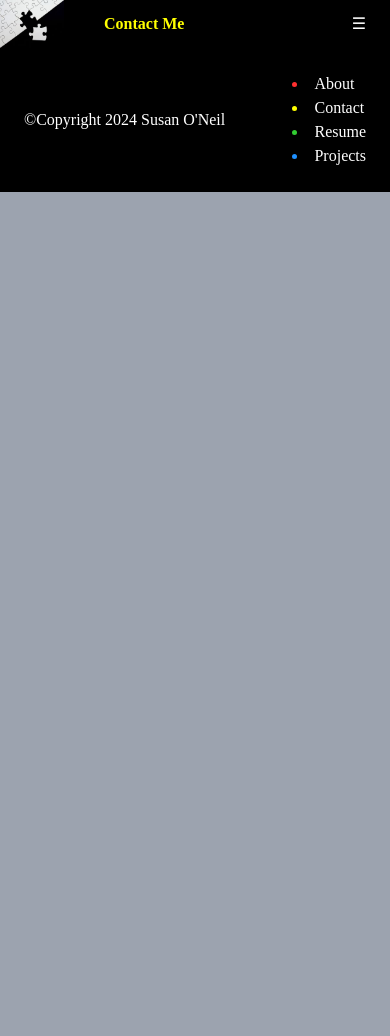
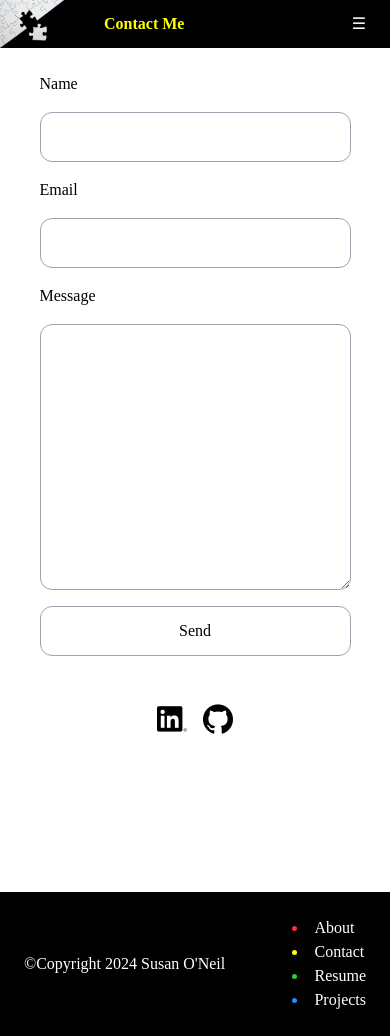
Before and after one commit to susieoneil/C4Prog-WT-PROJ, a website: page contact.html in a window 390 px wide. Before the commit the page ends 844 px from the top, so only its background shows below. Drawn offline with nearby package versions, Linux system fonts and the light colour scheme.

Commit message:
feat(contact): create main area for contact page
- add form to send email
- add social media icons
- create responsive layout

```diff
--- a/contact.html
+++ b/contact.html
@@ -5,6 +5,7 @@
   <meta name="viewport" content="width=device-width, initial-scale=1">
   <title>Contact</title>
   <link rel="stylesheet" href="assets/css/site.css">
+  <link rel='stylesheet' href='https://cdn-uicons.flaticon.com/2.6.0/uicons-brands/css/uicons-brands.css'>
 </head>
 <body class="min-h-screen bg-gray-400">
   <header class="bg-black text-white flex sticky">
@@ -24,7 +25,35 @@
       </nav>
     </section>
   </header>
-  <footer class="bg-black text-white flex justify-between items-center p-6">
+  <main class="bg-white max-w-5xl mx-auto min-h-screen">
+    <article class="grid grid-cols-1 md:grid-cols-4">
+      <form action="mailto:20103375@tafe.wa.edu.au" method="post" enctype="text/plain"
+            class="max-w-4xl mx-auto flex flex-col items-left mx-4 gap-4 col-start-1 col-end-2 md:col-end-4 p-6">
+        <label for="name">Name</label>
+        <input type="text" id="name" name="name"
+               class="w-full text-black sm:text-3xl p-3 rounded-xl border border-solid border-gray-400">
+        <label for="email">Email</label>
+        <input type="email" id="email" name="email"
+               class="w-full md:-3/4 text-black sm:text-3xl p-3 rounded-xl border border-solid border-gray-400">
+        <label for="message">Message</label>
+        <textarea name="message" id="message" cols="30" rows="10"
+                  class="w-full md:-3/4 text-black sm:text-3xl p-3 rounded-xl border border-solid border-gray-400"></textarea>
+        <button type="submit"
+                class="w-full md:-3/4 text-black sm:text-3xl p-3 rounded-xl border border-solid border-gray-400">
+          Send
+        </button>
+      </form>
+      <aside class="flex flex-row md:flex-col text-3xl gap-4 justify-self-center p-6">
+        <a href="https://www.linkedin.com/in/susie-o-neil-5962242a4/">
+          <i class="fi fi-brands-linkedin"></i>
+        </a>
+        <a href="https://github.com/susieoneil">
+          <i class="fi fi-brands-github"></i>
+        </a>
+      </aside>
+    </article>
+  </main>
+  <footer class="bg-black text-white flex justify-between items-center p-6 bottom-0 w-full">
     <p>&copy;Copyright 2024 Susan O'Neil</p>
     <nav>
       <ul class="list-disc list-inside text-nowrap">
```
Also changed, not shown: assets/css/site.css.
